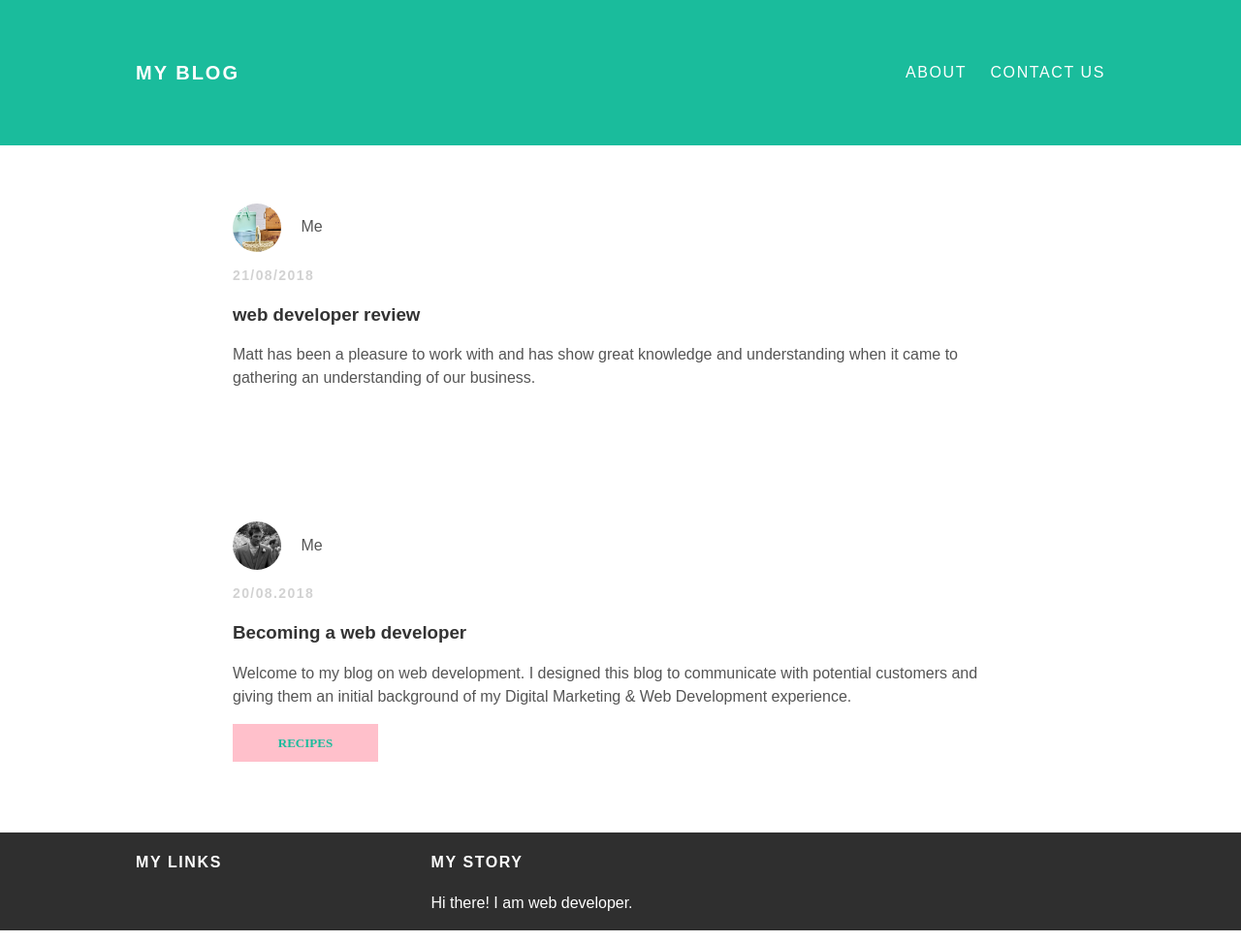
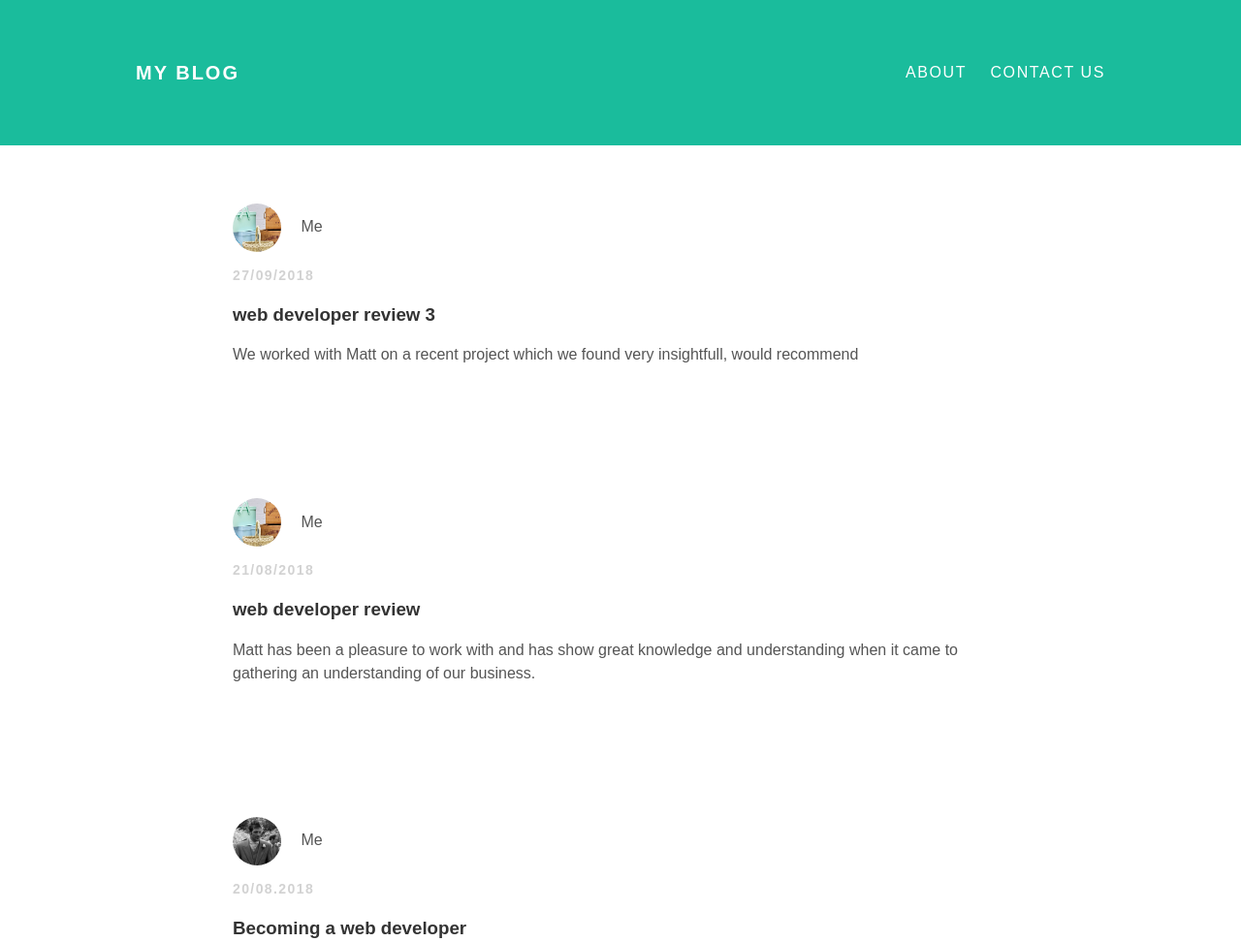
Before and after one commit to mattchristiansen7/mattchristiansen7.github.io, a plain HTML site: page index.html in a window 1280 px wide. Shown: the top 972 px of the page at 97% size. Drawn offline with Linux system fonts and the light colour scheme.

Commit message:
Update index.html

```diff
--- a/index.html
+++ b/index.html
@@ -16,6 +16,22 @@
 			</ul>
 		</div>
 	</div>
+		<div id="content">
+			<div class="container">
+			<div class="post">
+				<div class="post-author">
+					<img src="choose_your_hamper.jpg" width="150px">
+					<span>Me</span>
+				</div>
+			    <p class="post-date">27/09/2018</p>
+			    <h3 class="post-title"> web developer review 3</h3>
+			    <div class="post-content">
+			    	<p>We worked with Matt on a recent project which we found very insightfull, would recommend
+			    	</p>
+
+			    </div>
+			</div>
+		</div>
 	<div id="content">
 			<div class="container">
 			<div class="post">
```
